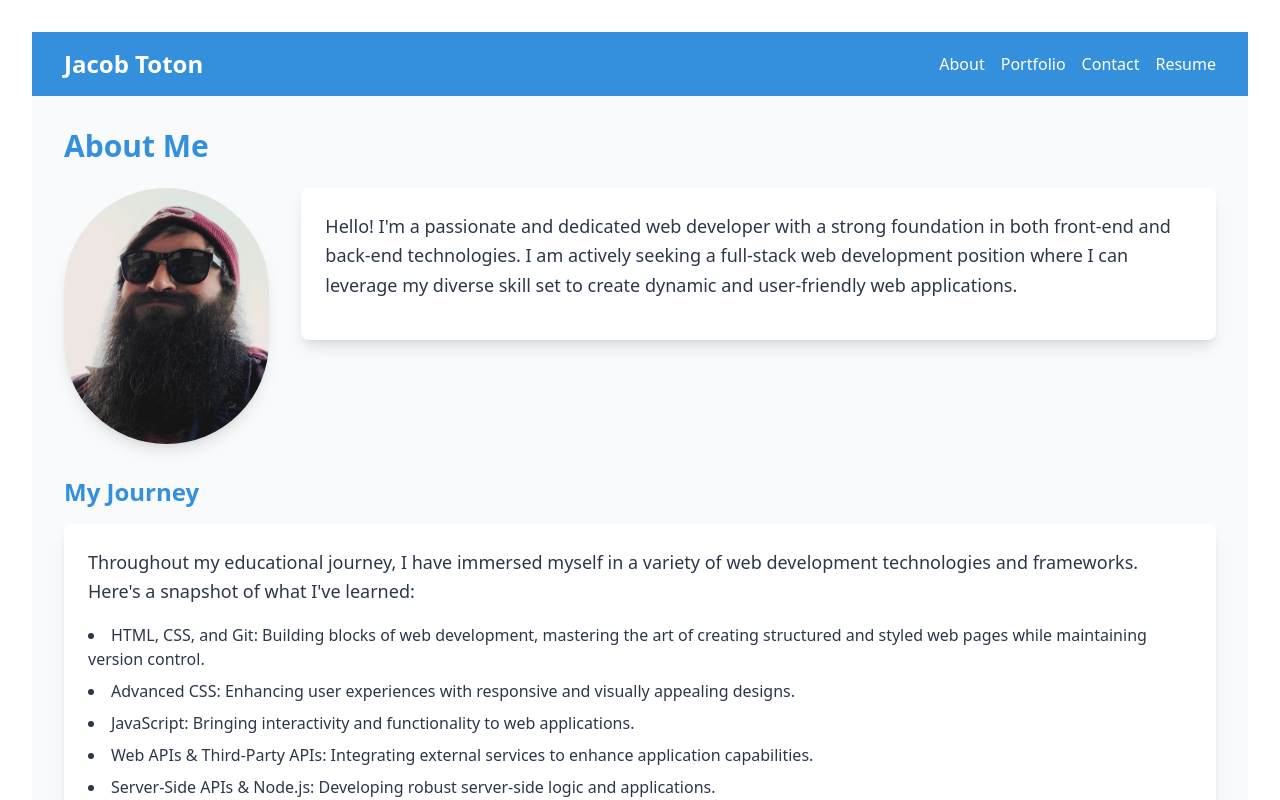
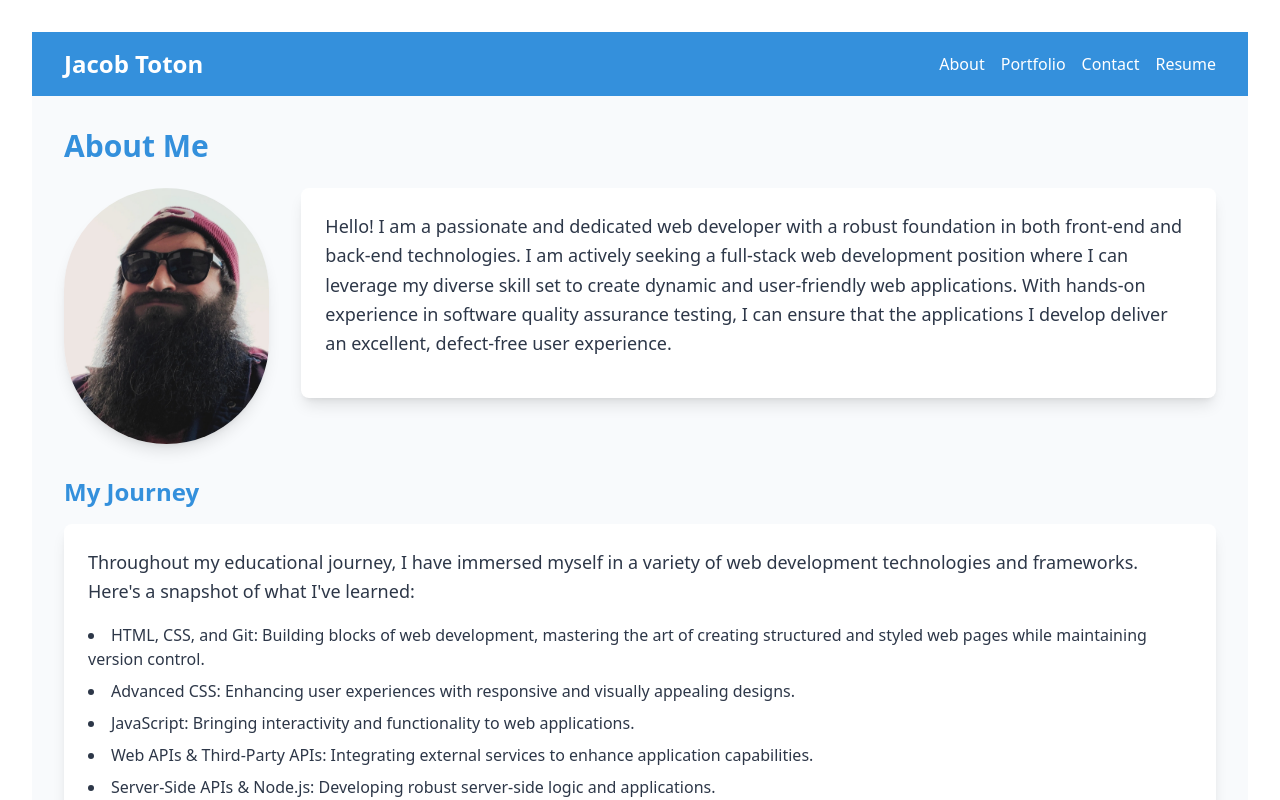
Before and after one commit to JToton/CodeCanvas, a React (Vite) app in the folder react-portfolio/: page / in a window 1280 px wide. Shown: the top 800 px of the page. Built offline with nearby package versions, Linux system fonts and the light colour scheme.

Commit message:
Updated About.jsx
- Updated text to adjust introduction section to add software QA experience

```diff
--- a/react-portfolio/src/components/About.jsx
+++ b/react-portfolio/src/components/About.jsx
@@ -13,11 +13,13 @@ function About() {
         />
         <div className="bg-secondary p-6 rounded-lg shadow-lg">
           <p className="text-lg leading-relaxed mb-4">
-            Hello! I'm a passionate and dedicated web developer with a strong
+            Hello! I am a passionate and dedicated web developer with a robust
             foundation in both front-end and back-end technologies. I am
             actively seeking a full-stack web development position where I can
             leverage my diverse skill set to create dynamic and user-friendly
-            web applications.
+            web applications. With hands-on experience in software quality
+            assurance testing, I can ensure that the applications I develop
+            deliver an excellent, defect-free user experience.
           </p>
         </div>
       </div>
```
